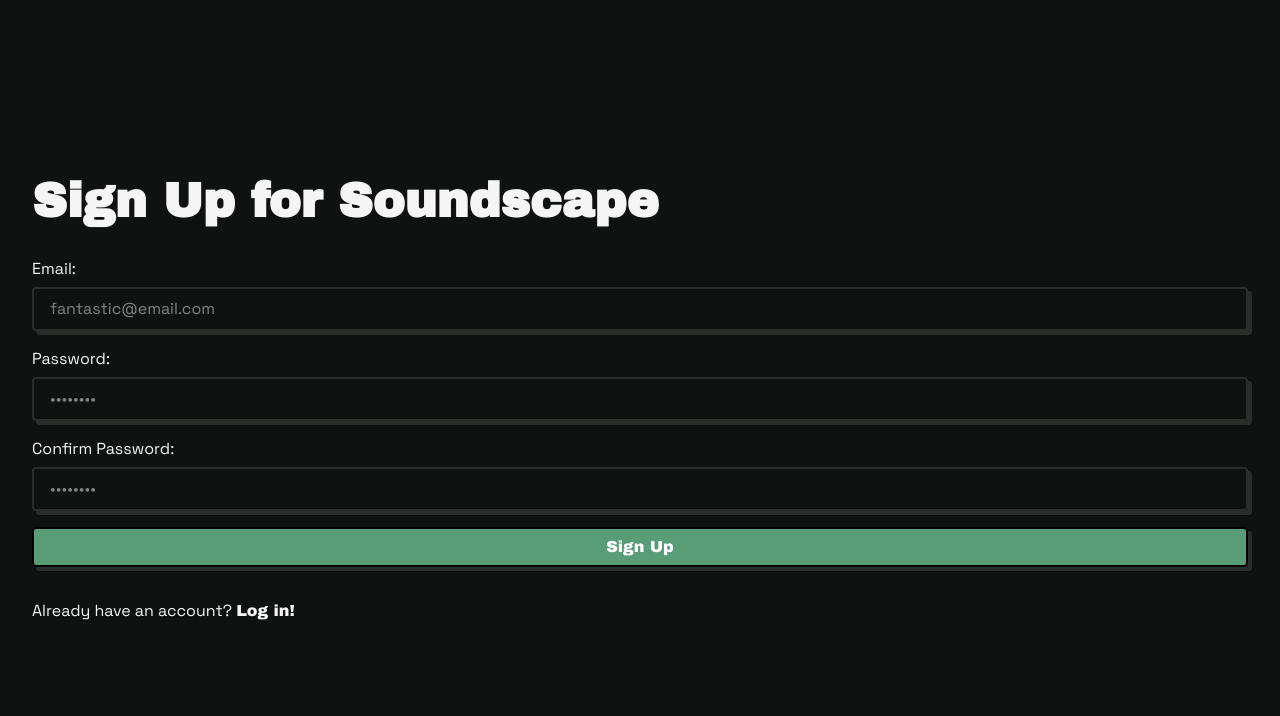
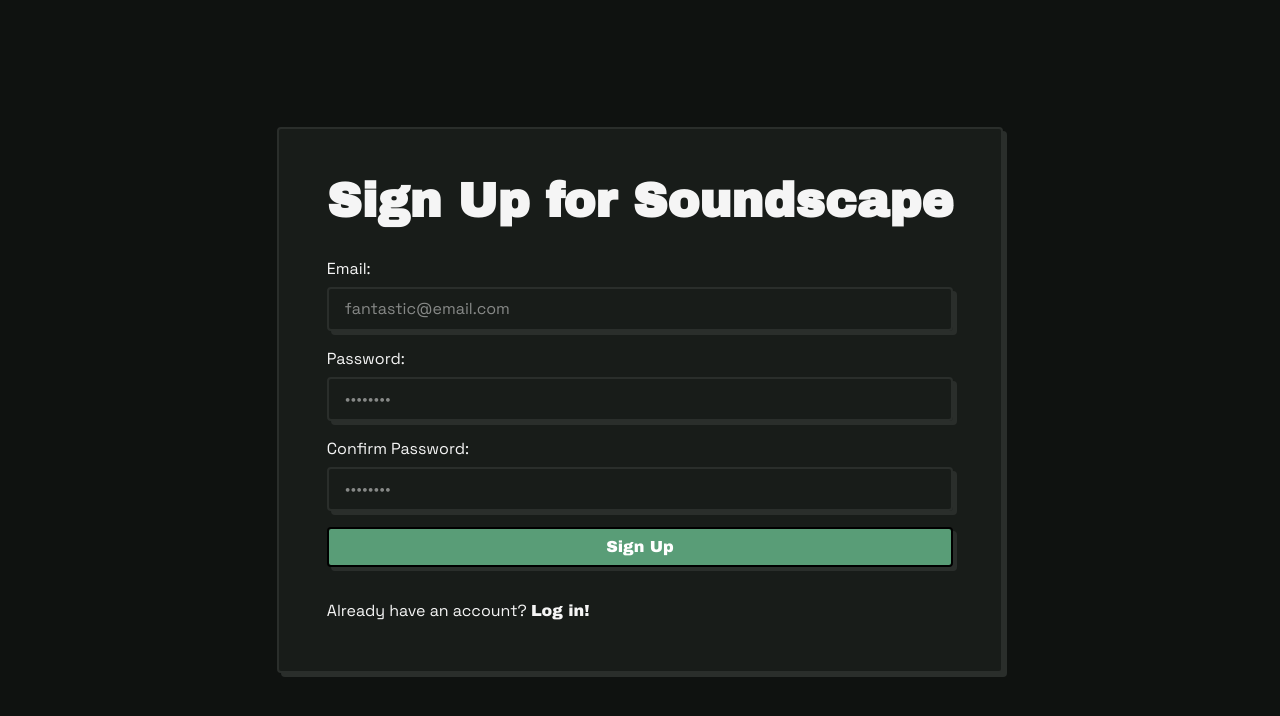
Before and after one commit to marco-vidali/soundscape, a React (Vite) app: page /auth/signup in a window 1280 px wide. Shown: the top 716 px of the page. Built offline with nearby package versions, Linux system fonts and the light colour scheme; no server answers; the database is empty.

Commit message:
Create signup card

```diff
--- /dev/null
+++ b/src/features/auth/SignupCard.tsx
@@ -0,0 +1,20 @@
+import SignupTitle from "./SignupTitle";
+import SignupForm from "./SignupForm";
+import LoginLink from "./LoginLink";
+import { Card } from "@/components/retroui/Card";
+
+const SignupCard = () => {
+    return (
+        <Card className="bg-transparent border-0 shadow-none w-full md:bg-card md:border-2 md:shadow-md md:w-auto">
+            <Card.Content>
+                <div className="flex flex-col justify-center gap-8 p-8">
+                    <SignupTitle />
+                    <SignupForm />
+                    <LoginLink />
+                </div>
+            </Card.Content>
+        </Card>
+    );
+};
+
+export default SignupCard;
--- a/src/pages/Signup.tsx
+++ b/src/pages/Signup.tsx
@@ -1,13 +1,9 @@
-import LoginLink from "../features/auth/LoginLink";
-import SignupForm from "../features/auth/SignupForm";
-import SignupTitle from "../features/auth/SignupTitle";
+import SignupCard from "@/features/auth/SignupCard";
 
 const Signup = () => {
     return (
-        <div className="flex flex-col justify-center gap-8 p-8 h-screen">
-            <SignupTitle />
-            <SignupForm />
-            <LoginLink />
+        <div className="flex justify-center items-center h-screen">
+            <SignupCard />
         </div>
     );
 };
```
